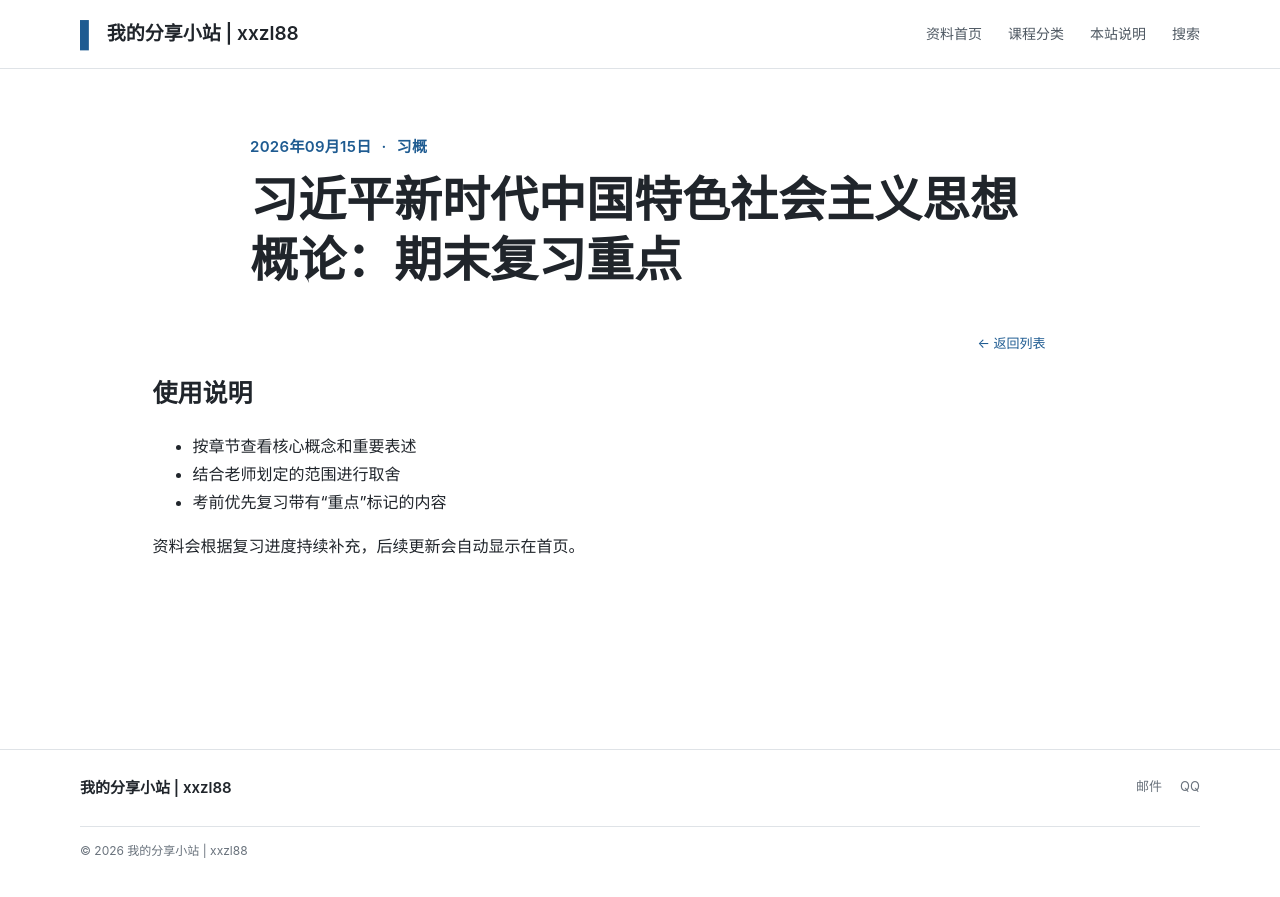
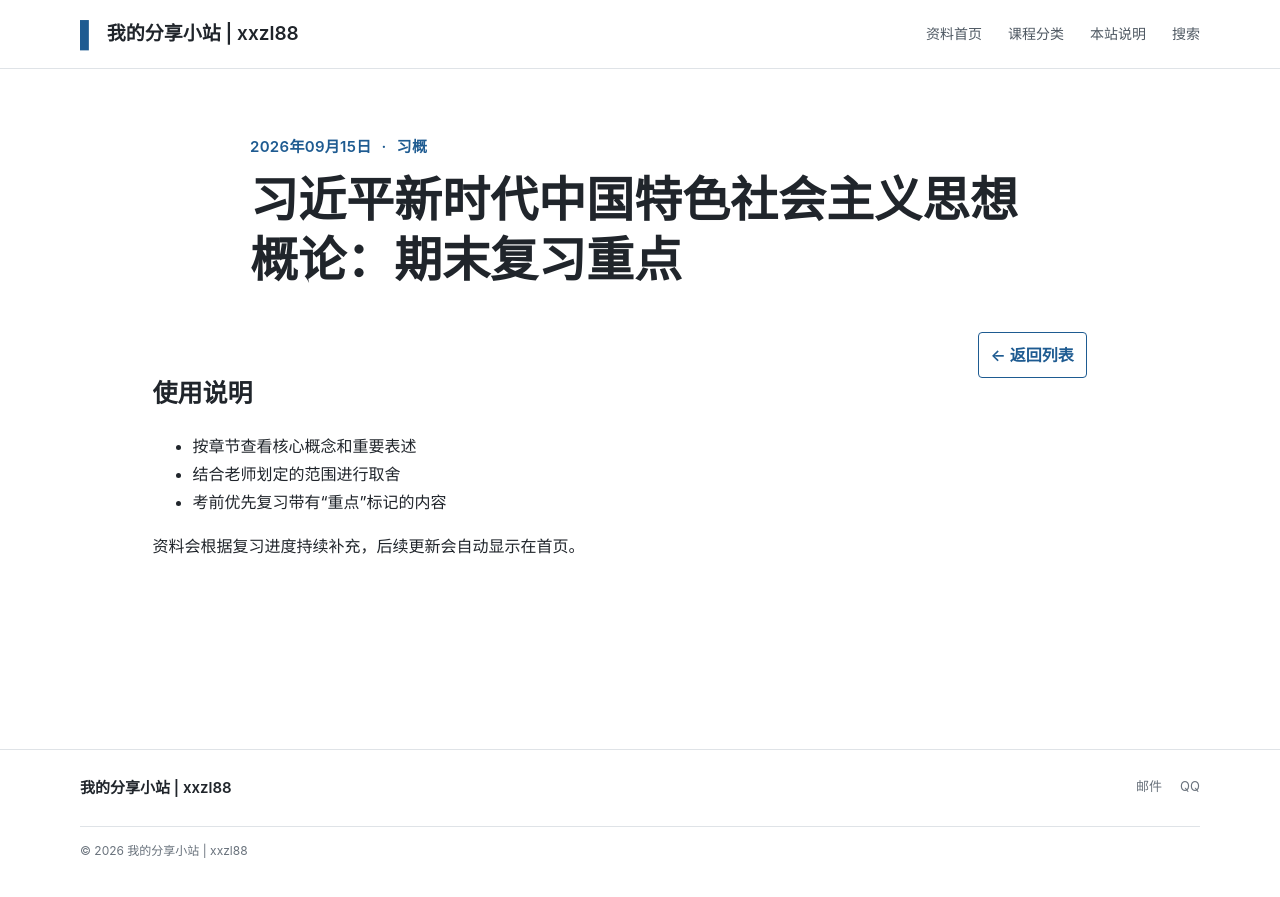
Before and after one commit to xxzl88/csu, a Jekyll site: the page built from _posts/2026-09-17-markdown-writing.md, in a window 1280 px wide. Shown: the top 897 px of the page. Built offline with Jekyll 4.4.1, drawn with Linux system fonts in a browser that asks for light colours.

Commit message:
Update main.css

```diff
--- a/assets/css/main.css
+++ b/assets/css/main.css
@@ -78,8 +78,23 @@ a { color:inherit; text-decoration:none; }
 .article-body code { background:var(--soft); padding:2px 5px; font-size:.9em; }
 .article-body pre { overflow:auto; border:1px solid var(--line); padding:16px; background:#f5f6f7; }
 .article-body pre code { background:none; }
-.article-aside { color:var(--muted); font-size:13px; }
-.article-aside>a { color:var(--accent); }
+.article-aside {
+  color:var(--muted);
+  font-size:16px;
+  font-weight:600;
+}
+.article-aside>a {
+  display:inline-block;
+  color:var(--accent);
+  padding:8px 12px;
+  border:1px solid var(--accent);
+  border-radius:4px;
+  transition:.2s;
+}
+.article-aside>a:hover {
+  background:var(--accent);
+  color:#fff;
+}
 .aside-block { border-top:1px solid var(--line); margin-top:30px; padding-top:15px; }
 .tag-list { display:flex; flex-wrap:wrap; gap:6px; color:var(--accent); }
 .standard-page .article-body { max-width:760px; margin:auto; }
```
